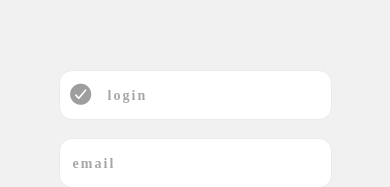
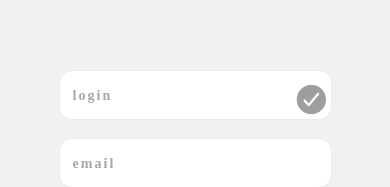
Before and after one commit to kubakrakowiak/TourItFront, a React Native app: screen / in a window 390 px wide. Shown: the part 297-484 px from the top of the page. Built offline with nearby package versions, Linux system fonts and the light colour scheme.

Commit message:
added configurable type of icons

```diff
--- a/components/ui/InputText.js
+++ b/components/ui/InputText.js
@@ -3,11 +3,17 @@ import { Colors } from "../../constans/styles.js";
 import Ionicons from "@expo/vector-icons/Ionicons";
 import React from "react";
 
-function InputText({ onUpdateValue, value, textInputConfig, icon }) {
+function InputText({ onUpdateValue, value, textInputConfig, icon, iconColor, iconSize, iconRightAlign }) {
+  const Icon = () => <Ionicons
+      style={styles.icon}
+      name={icon}
+      size={iconSize ? iconSize : 26}
+      color={iconColor ? iconColor : '#9E9E9E'}
+  />
   return (
     <View style={styles.inputContainer}>
-      {icon && (
-        <Ionicons style={styles.icon} name={icon} size={26} />
+      {(icon && !iconRightAlign) && (
+        <Icon/>
       )}
       <TextInput
         style={styles.input}
@@ -15,6 +21,9 @@ function InputText({ onUpdateValue, value, textInputConfig, icon }) {
         value={value}
         {...textInputConfig}
       />
+      {(icon && iconRightAlign) && (
+          <Icon/>
+      )}
     </View>
   );
 }
@@ -51,7 +60,6 @@ const styles = StyleSheet.create({
     marginBottom: 9,
     marginLeft: 9,
     marginTop: 9,
-    color: "#9E9E9E",
   },
 });
 
--- a/screens/auth/register/RegisterScreen.js
+++ b/screens/auth/register/RegisterScreen.js
@@ -47,6 +47,9 @@ const RegistrationScreen = () => {
             keyboardType: "default",
           }}
           icon={'md-checkmark-circle'}
+          iconColor={'#9E9E9E'}
+          iconSize={36}
+          iconRightAlign={true}
         />
 
         <InputText
```
